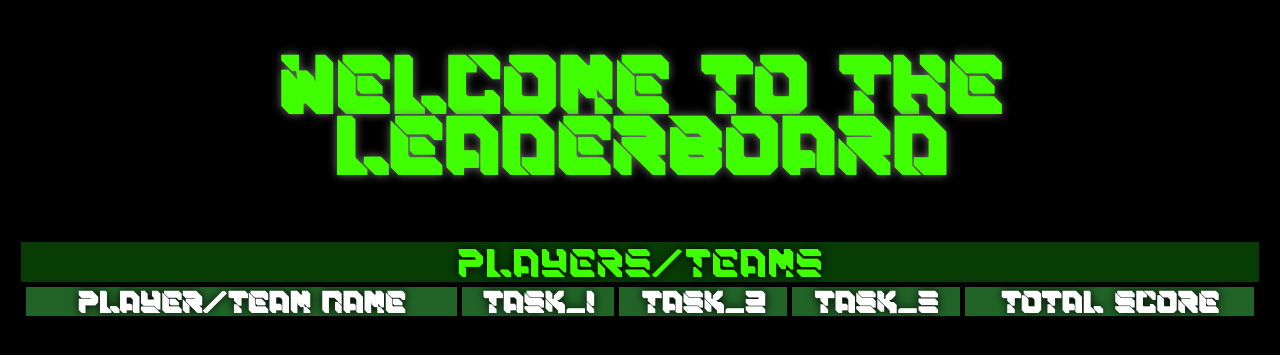
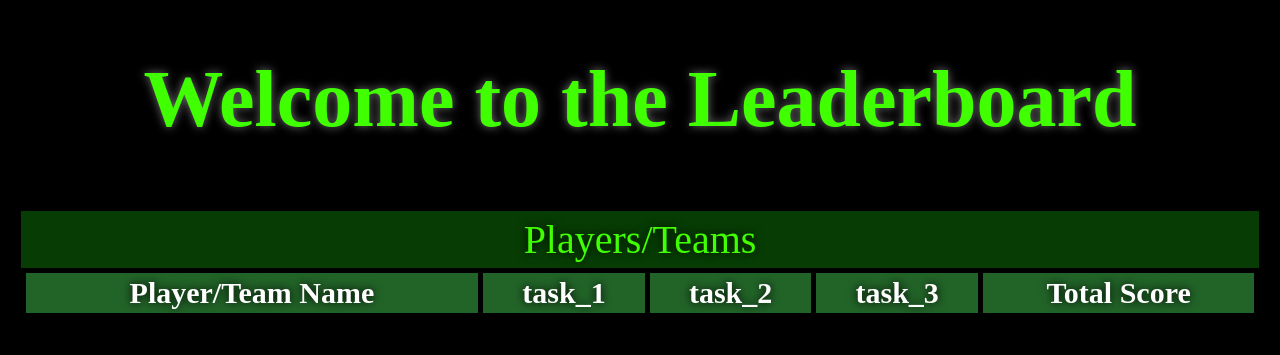
Before and after one commit to eternity336/Leaderboard, a Flask app: page / in a window 1280 px wide. Shown: the top 355 px of the page. Run offline with Flask 3, Linux system fonts and the light colour scheme; lists and menus that the app fills with data are empty; some web fonts are replaced.

Commit message:
fix: update font to BoldPixels1.4 and remove unused font-family declaration

```diff
--- a/static/styles/styles.css
+++ b/static/styles/styles.css
@@ -1,6 +1,6 @@
 @font-face {
   font-family: cyberpunk;
-  src: url(fonts/saiba-45.regular.ttf);
+  src: url(fonts/BoldPixels1.4.ttf);
 }
 html {
   font-family: cyberpunk;
@@ -31,7 +31,6 @@ html {
   padding: 1%;
 }
 table.showplayerstable {
-  /* font-family: "Comic Sans MS", cursive, sans-serif; */
   border: 1px solid #073d04;
   background-color: #336f30;
   width: 100%;
```
